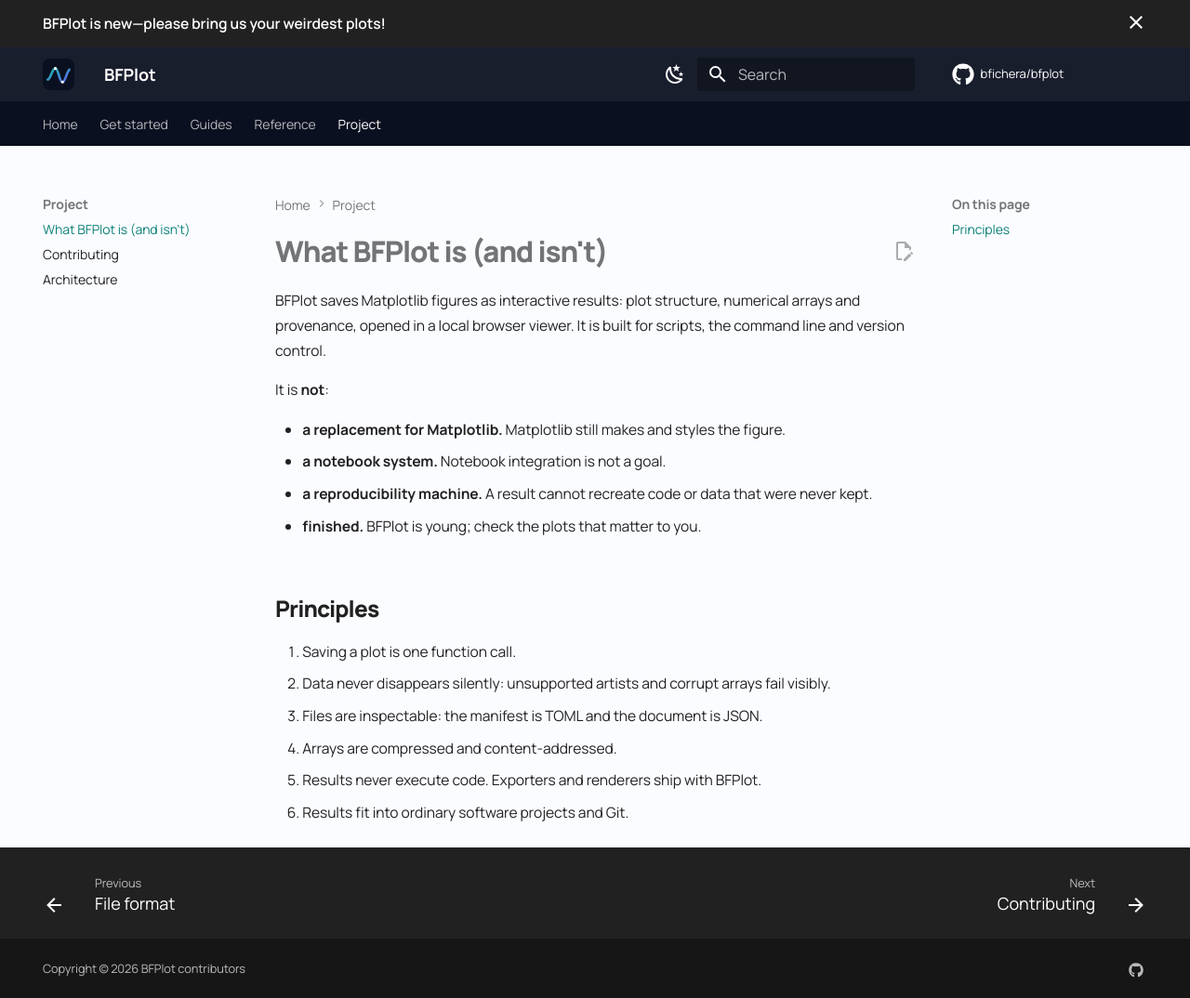
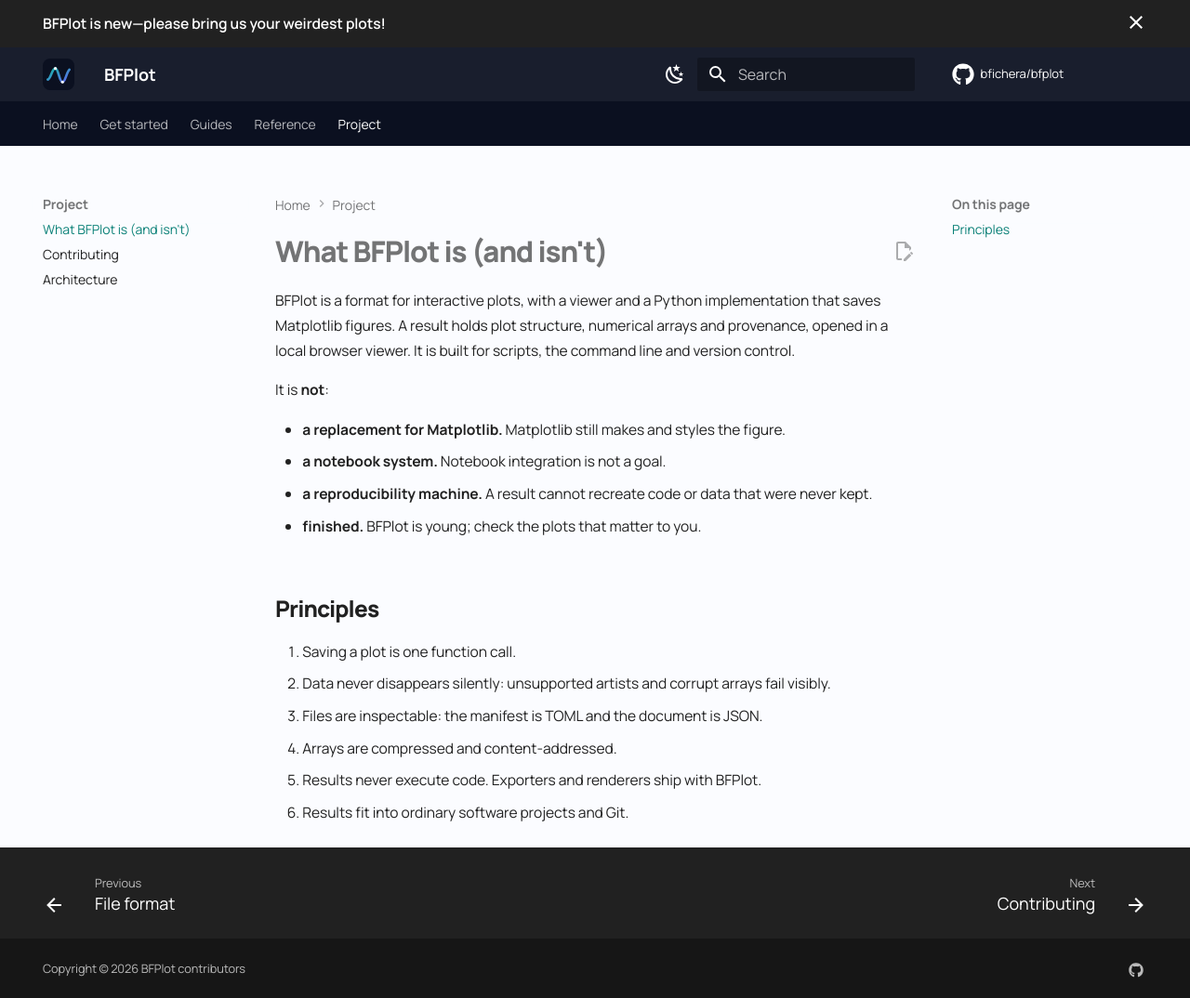
Before and after one commit to bfichera/bfplot, an MkDocs documentation site: the page built from docs/project/scope.md, in a window 1280 px wide and 1074 px high. Shown: the whole window at 93% size. Built offline with MkDocs 1.6.1 and Material for MkDocs 9.7.7, drawn with Linux system fonts in a browser that asks for light colours; comment, search, counter and statistics services are not loaded.

Commit message:
docs: describe BFPlot as a format; Matplotlib is the Python binding

```diff
--- a/docs/overrides/home.html
+++ b/docs/overrides/home.html
@@ -6,7 +6,7 @@
   <div class="md-grid bfplot-hero__inner">
     <div class="bfplot-hero__copy">
       <div class="bfplot-pill">Interactive scientific plots, saved properly</div>
-      <h1>Your Matplotlib figure deserves better than a screenshot.</h1>
+      <h1>Your plot deserves better than a screenshot.</h1>
       <p class="bfplot-hero__lead">
         BFPlot saves the real plot—data, structure, metadata, and all—so you can
         zoom in, inspect it, share it, and understand where it came from later.
--- a/docs/project/scope.md
+++ b/docs/project/scope.md
@@ -1,6 +1,6 @@
 # What BFPlot is (and isn't)
 
-BFPlot saves Matplotlib figures as interactive results: plot structure, numerical arrays and provenance, opened in a local browser viewer. It is built for scripts, the command line and version control.
+BFPlot is a format for interactive plots, with a viewer and a Python implementation that saves Matplotlib figures. A result holds plot structure, numerical arrays and provenance, opened in a local browser viewer. It is built for scripts, the command line and version control.
 
 It is **not**:
 
--- a/mkdocs.yml
+++ b/mkdocs.yml
@@ -1,5 +1,5 @@
 site_name: BFPlot
-site_description: Save Matplotlib figures as interactive, reproducible scientific files.
+site_description: Interactive, reproducible scientific plots, with a Python implementation for Matplotlib.
 site_url: https://bfichera.github.io/bfplot/
 repo_url: https://github.com/bfichera/bfplot
 repo_name: bfichera/bfplot
--- a/pyproject.toml
+++ b/pyproject.toml
@@ -8,7 +8,7 @@
 [project]
 name = "bfplot"
 version = "1.0.0rc1"
-description = "Save Matplotlib figures as interactive, reproducible scientific results"
+description = "Interactive, reproducible scientific plots, with a Python implementation for Matplotlib"
 readme = "README.md"
 requires-python = ">=3.10"
 license = "Apache-2.0 OR MIT"
```
Also changed, not shown: README.md (+1 -1 lines).
